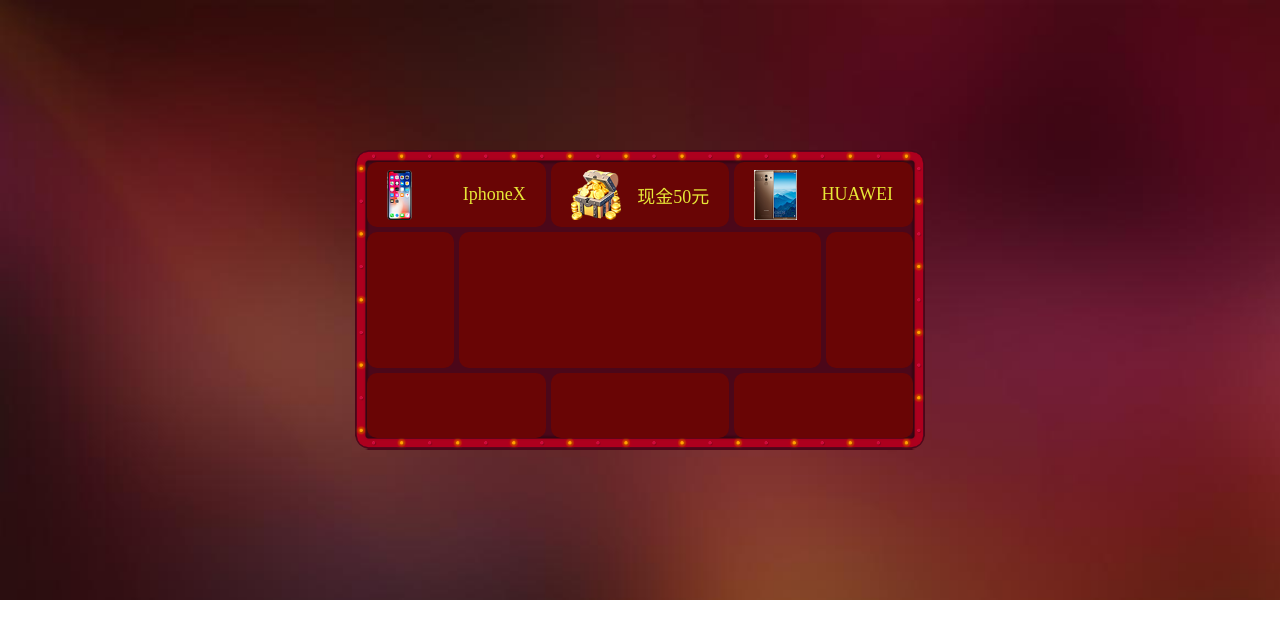
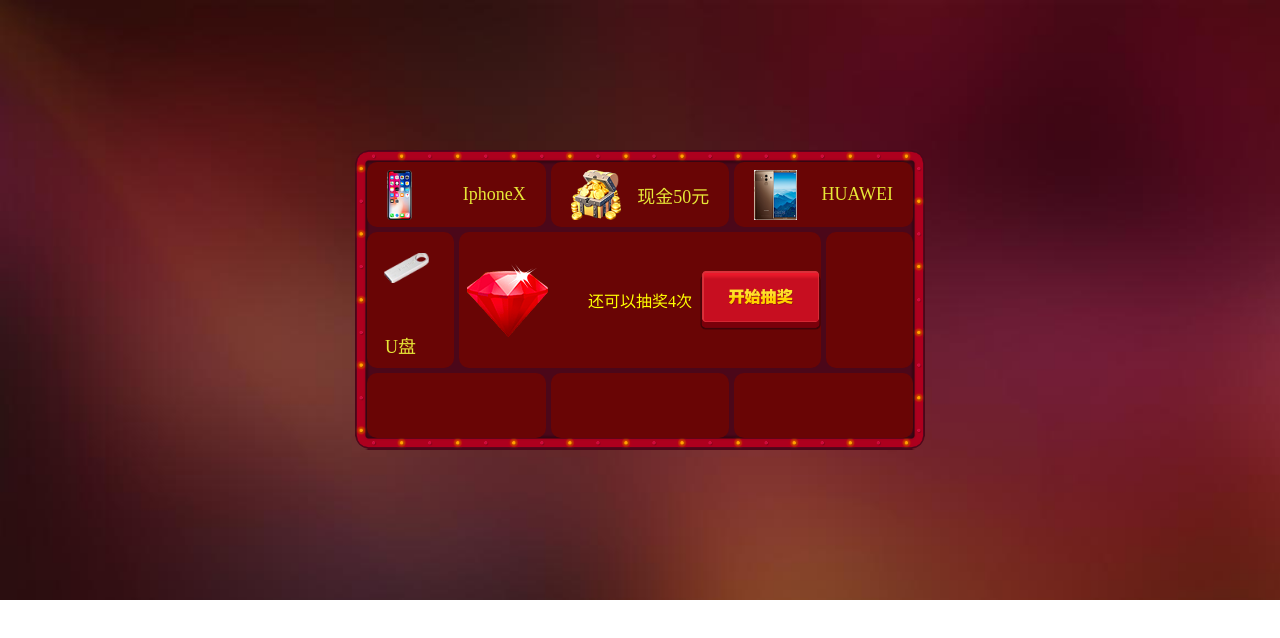
Before and after one commit to wangjm12138/DuyiLearning, a plain HTML site: page xiaomi/jsOperation/lottery.html in a window 1280 px wide. Drawn offline with Linux system fonts and the light colour scheme.

Commit message:
half before completion

```diff
--- a/xiaomi/jsOperation/lottery.css
+++ b/xiaomi/jsOperation/lottery.css
@@ -78,13 +78,54 @@
 
 .item4 {
     grid-area: 2/1/4/2;
+    background-image: url(./img/prize_8.png);
+    background-repeat: no-repeat;
+    background-size: auto 30px;
+    background-position: 40% 20%;
+    display: flex;
+    justify-content: center;
+    align-items: end;
+    padding-right: 20px;
+    color: rgb(231, 231, 55);
+    font-size: 18px;
+    padding-bottom: 10px;
 }
 
 .item5 {
     grid-area: 2/2/4/6;
+    display: flex;
+}
+
+.item5 .diamond {
+    flex-grow: 1;
+    background-image: url(./img/logo.png);
+    background-repeat: no-repeat;
+    background-position: 20% 50%;
+    flex-basis: 0;
+}
+
+.item5 .middle {
+    flex-grow: 1;
+    display: flex;
+    justify-content: center;
+    align-items: center;
+    color: yellow;
+    font-weight: 500;
+    flex-basis: 0;
+}
+
+.item5 .start {
+    flex-grow: 1;
+    background-image: url(./img/start_btn.png);
+    background-repeat: no-repeat;
+    background-size: contain;
+    background-position: 30% 50%;
+    flex-basis: 0;
+    cursor: pointer
 }
 
 .item6 {
+    flex-grow: 1;
     grid-area: 2/6/4/7;
 }
 
--- a/xiaomi/jsOperation/lottery.html
+++ b/xiaomi/jsOperation/lottery.html
@@ -18,8 +18,17 @@
             <div class="item item3">
                 <span>HUAWEI</span>
             </div>
-            <div class="item item4"></div>
-            <div class="item item5"></div>
+            <div class="item item4">
+                <span>U盘</span>
+            </div>
+            <div class="item item5">
+                <div class="diamond">
+
+                </div>
+                <div class="middle">还可以抽奖4次</div>
+                <div class="start">
+                </div>
+            </div>
             <div class="item item6"></div>
             <div class="item item7"></div>
             <div class="item item8"></div>
```
